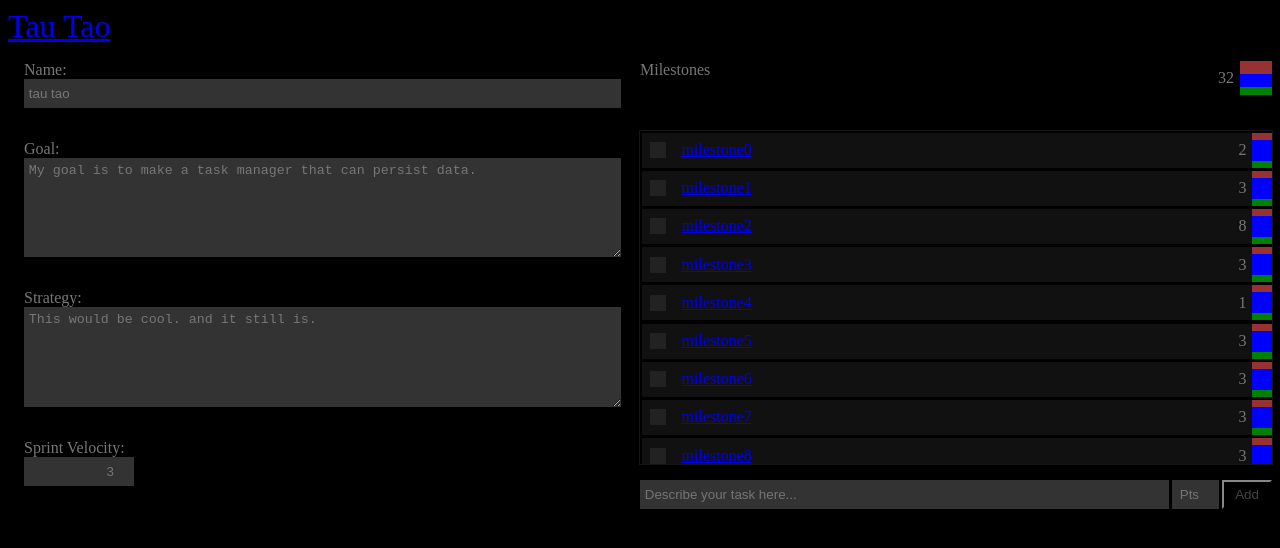
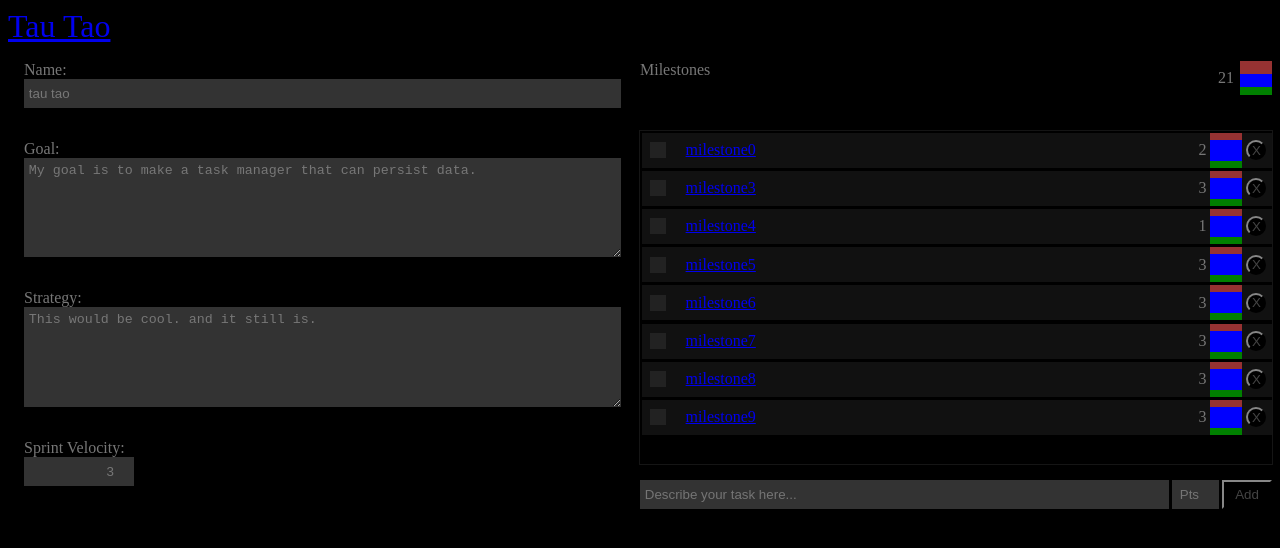
Before and after one commit to emlprime/tautao, a React (Create React App) app: page / in a window 1280 px wide. Shown: the top 548 px of the page. Built offline with nearby package versions, Linux system fonts and the light colour scheme; data requests are answered from the project's data file.

Commit message:
able to delete an item

```diff
--- a/db.json
+++ b/db.json
@@ -6,14 +6,6 @@
       "rootIds": [
         {
           "id": "milestone0",
-          "model": "items"
-        },
-        {
-          "id": "milestone1",
-          "model": "items"
-        },
-        {
-          "id": "milestone2",
           "model": "items"
         },
         {
--- a/src/RankList.js
+++ b/src/RankList.js
@@ -47,7 +47,7 @@ const reducer = (state, action) => {
   }
 };
 
-const RankList = ({ items, handleNewOrder }) => {
+const RankList = ({ items, handleNewOrder, handleDeletePath }) => {
   const [selected, dispatch] = useReducer(reducer, []);
 
   const countOfItems = items.length;
@@ -83,6 +83,7 @@ const RankList = ({ items, handleNewOrder }) => {
               taskId={item}
               selectionIndex={indexOfSelectedOrNil(index)}
               handleClick={() => dispatch({ type: "UPDATE", payload: { index } })}
+              handleDeletePath={handleDeletePath}
             />
           );
         })(items)}
--- a/src/StoreContext.js
+++ b/src/StoreContext.js
@@ -1,6 +1,8 @@
 import React, { createContext, useReducer, useContext } from "react";
 import * as R from "ramda";
 import dayjs from "dayjs";
+
+const { lensPath, pipe, assoc, curry, reject, allPass, propEq, view, set, dissocPath } = R;
 
 const url = "http://localhost:4000";
 
@@ -8,7 +10,7 @@ const handleResponse = R.curry(async (method, path, body = undefined) => {
   const result = await fetch(path, {
     method,
     body,
-    headers: { "Content-Type": "application/json" }
+    headers: { "Content-Type": "application/json" },
   });
 
   return await result.json();
@@ -22,6 +24,26 @@ export const putData = (path, body) => put(`${url}/${path}`, JSON.stringify(body
 
 const defaultState = { status: "PENDING" };
 
+function deleteListItem({ state, path, id }) {
+  const itemsLens = lensPath(path);
+
+  const rejectItem = curry(taskId =>
+    reject(
+      allPass([propEq("id", taskId.id), propEq("model", taskId.model)]),
+      view(itemsLens, state)
+    )
+  );
+
+  return set(itemsLens, rejectItem(id), state);
+}
+
+function deleteById({ state, id: { id, model } }) {
+  const deletePath = ["byId", model, id];
+  return dissocPath(deletePath, state);
+}
+
+const markAsDirty = R.assoc("lastMutation", dayjs().toISOString());
+
 function reducer(state = {}, action) {
   switch (action.type) {
     case "MERGE_STATE":
@@ -31,10 +53,22 @@ function reducer(state = {}, action) {
 
       const newState = R.pipe(
         R.assocPath(path, value),
-        R.assoc("lastMutation", dayjs().toISOString())
+        markAsDirty
       )(state);
 
       return newState;
+    case "DELETE_LIST_ITEM":
+      return pipe(
+        deleteListItem,
+        markAsDirty
+      )({ state, ...action.payload });
+
+    case "DELETE_BY_ID":
+      return pipe(
+        deleteById,
+        markAsDirty
+      )({ state, id: action.payload });
+
     case "PERSIST_DATA":
       return R.pipe(
         R.assoc("status", "PERSIST_DATA"),
--- a/src/TaskList.js
+++ b/src/TaskList.js
@@ -27,6 +27,16 @@ const TaskList = ({ rootIds, path }) => {
     [dispatch, path, rootIds]
   );
 
+  const handleDeletePath = useCallback(
+    id => {
+      console.log("id:", id, path);
+
+      dispatch({ type: "DELETE_LIST_ITEM", payload: { path: path, id } });
+      dispatch({ type: "DELETE_BY_ID", payload: id });
+    },
+    [dispatch, path]
+  );
+
   return (
     <Style>
       <header>
@@ -36,7 +46,11 @@ const TaskList = ({ rootIds, path }) => {
           <Progress counts={{ todoCount: 5, doneCount: 3, doingCount: 5 }} />
         </Totals>
       </header>
-      <StyledRankList items={rootIds} handleNewOrder={handleNewOrder} />
+      <StyledRankList
+        items={rootIds}
+        handleNewOrder={handleNewOrder}
+        handleDeletePath={handleDeletePath}
+      />
       <NewTaskForm />
     </Style>
   );
@@ -56,6 +70,7 @@ const Style = styled.section`
     padding: 0.1rem;
     height: 330px;
     overflow-y: scroll;
+    scrollbar-color: white;
     outline: 1px solid rgba(70, 70, 70, 0.3);
   }
 `;
--- a/src/TaskListItem.js
+++ b/src/TaskListItem.js
@@ -6,10 +6,11 @@ import { useStore } from "./StoreContext";
 import Handle from "./Handle";
 import Points from "./Points";
 import Progress from "./Progress";
+import Button from "./Button";
 
 const formatChosen = ({ selectionIndex }) => (R.not(R.isEmpty(selectionIndex)) ? "#aaa" : "#111");
 
-function TaskListItem({ taskId, selectionIndex, handleClick }) {
+function TaskListItem({ taskId, selectionIndex, handleClick, handleDeletePath }) {
   const { state } = useStore();
   const id = R.prop("id", taskId);
   const { name, points } = R.path(["byId", R.prop("model", taskId), id], state);
@@ -20,10 +21,11 @@ function TaskListItem({ taskId, selectionIndex, handleClick }) {
     <Style id={`item_${id}`} selectionIndex={selectionIndex}>
       <Handle onClick={() => handleClick(taskId)} selectionIndex={selectionIndex} />
       <Link to={`/task/${id}`}>{name}</Link>
-      <Totals>
-        <Points points={points} />
-        <Progress counts={counts} />
-      </Totals>
+
+      <Points points={points} />
+      <Progress counts={counts} />
+
+      <Button handleClick={() => handleDeletePath(taskId)}>X</Button>
     </Style>
   );
 }
@@ -37,12 +39,15 @@ const Style = styled.li`
   padding-left: 0.5rem;
   display: grid;
   align-items: center;
-  grid-template: "handle link points progress"/32px 1fr 32px 32px;
+  grid-template-columns: 32px 1fr 32px 32px 32px;
+  grid-gap: 4px;
+
+  button {
+    border-radius: 100%;
+    width: 20px;
+    height: 20px;
+    display: flex;
+    justify-content: center;
+    align-items: center;
+  }
 `;
-
-const Totals = styled.div`
-  display: flex;
-  width: 70px;
-  justify-content: space-between;
-  margin-right: 6px;
-`;
```
